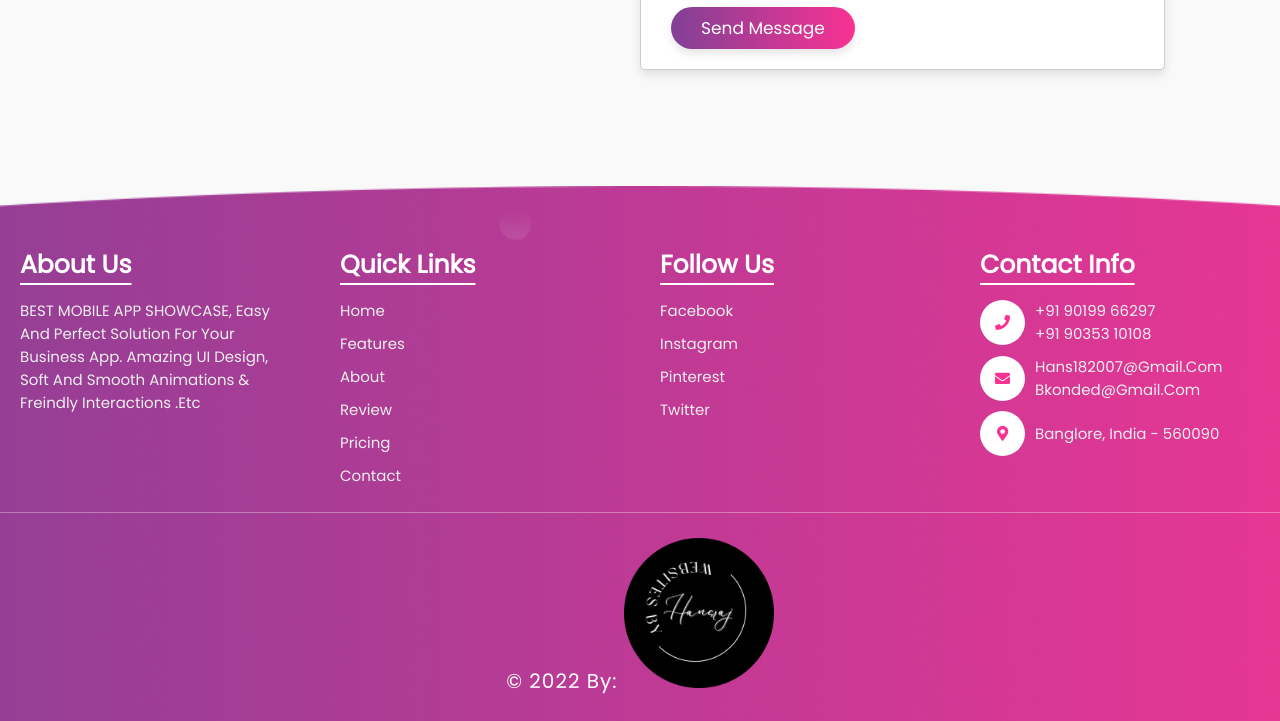
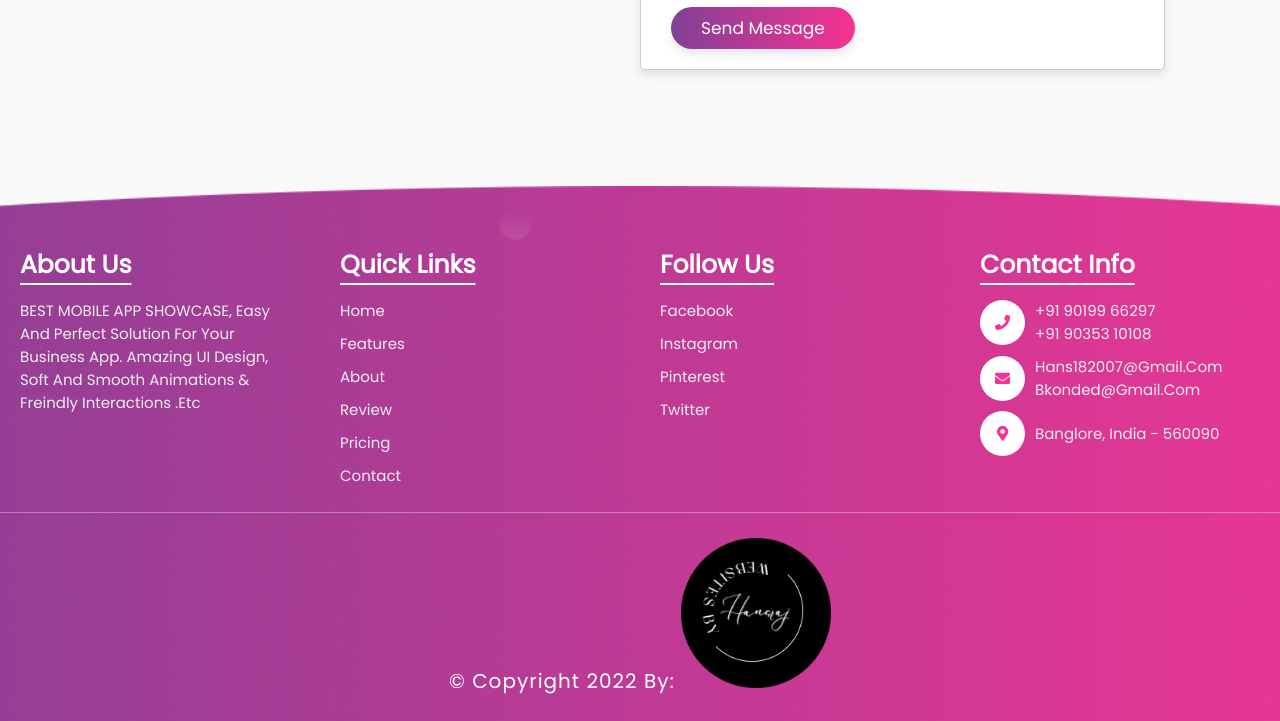
Before and after one commit to Hansraj-k/bestapp-by-hansraj, a plain HTML site: page index.html in a window 1280 px wide. Shown: the part 4854-5575 px from the top of the page. Drawn offline with Linux system fonts and the light colour scheme.

Commit message:
Update index.html

```diff
--- a/index.html
+++ b/index.html
@@ -360,7 +360,7 @@ Easy And Perfect Solution For Your Business App. Amazing UI Design, Soft And Smo
 
     </div>
 
-    <h1 class="credit"> &copy; 2022 By: <a href="https://hansrajweb.netlify.app/" class="add"><img class="addimg" src="ta.png"></a> </h1>
+    <h1 class="credit"> &copy; copyright 2022 By: <a href="https://hansrajweb.netlify.app/" class="add"><img class="addimg" src="ta.png"></a> </h1>
 
 </div>
 
```
